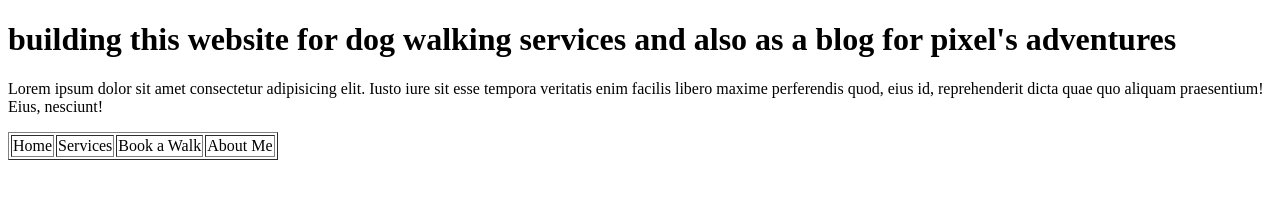
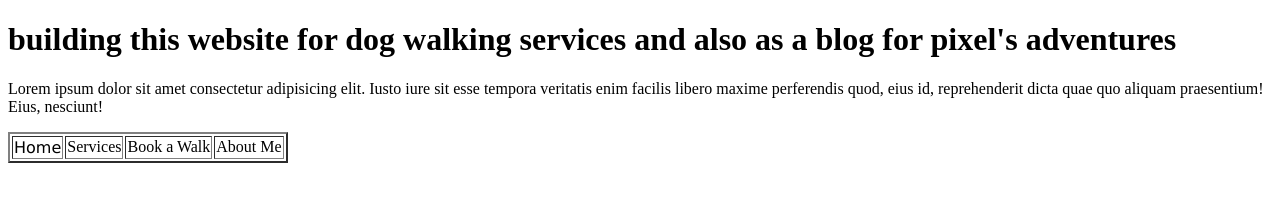
Before and after one commit to mistermappy123/staticwebsite, a plain HTML site: page index.html in a window 1280 px wide. Drawn offline with Linux system fonts and the light colour scheme.

Commit message:
playing w/ styles

```diff
--- a/index.html
+++ b/index.html
@@ -9,13 +9,13 @@
         <p>Lorem ipsum dolor sit amet consectetur adipisicing elit. Iusto iure sit esse tempora veritatis enim facilis libero maxime perferendis quod, eius id, reprehenderit dicta quae quo aliquam praesentium! Eius, nesciunt!
         </p>
 
-        <table border="1">
+        <table border="2">
             <tbody>
-                <tr colspan="25%">
-                    <td>Home</td>
-                    <td>Services</td>
-                    <td>Book a Walk</td>
-                    <td>About Me</td>
+                <tr>
+                    <td colspan="25%" style="font-family:'Lucida Sans', 'Lucida Sans Regular', 'Lucida Grande', 'Lucida Sans Unicode', Geneva, Verdana, sans-serif">Home</td>
+                    <td colspan="25%">Services</td>
+                    <td colspan="25%">Book a Walk</td>
+                    <td colspan="25%">About Me</td>
                 </tr>
             </tbody>
         </table>
```
